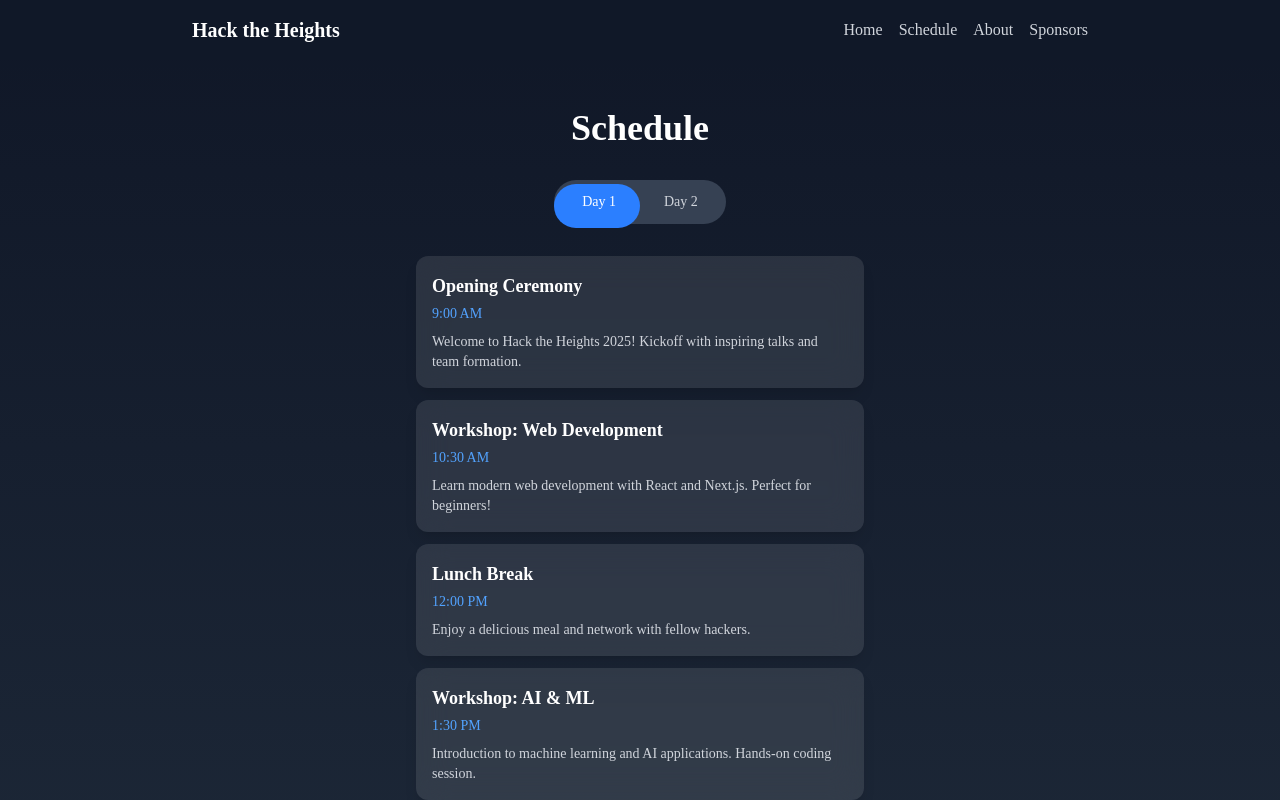
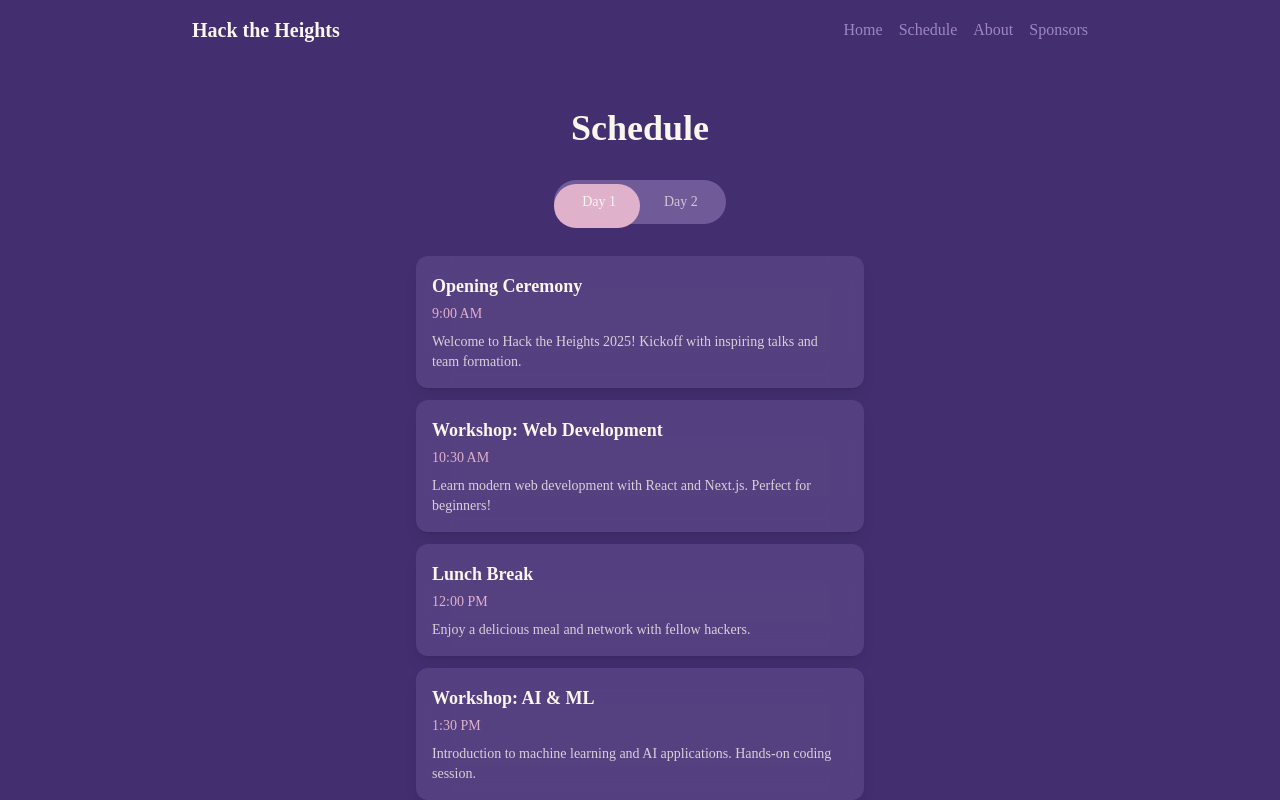
Before and after one commit to bccss/hth2025, a React (Vite) app: page /schedule in a window 1280 px wide. Shown: the top 800 px of the page. Built offline with nearby package versions, Linux system fonts and the light colour scheme; a web font is replaced by a local one.

Commit message:
update colors

```diff
--- a/src/App.tsx
+++ b/src/App.tsx
@@ -9,7 +9,7 @@
 function App() {
   return (
     <Router>
-      <div className="min-h-screen bg-gray-900">
+      <div className="min-h-screen bg-backgroundPurple">
         <Nav />
         <Routes>
           <Route path="/" element={<Landing />} />
--- a/src/components/About.tsx
+++ b/src/components/About.tsx
@@ -30,29 +30,29 @@
    return (
       <>
          <div className="flex flex-col items-center">
-            <h1 className='text-4xl font-bold text-white text-center my-4'>About</h1>
+            <h1 className='text-4xl font-bold text-fontCream text-center my-4'>About</h1>
             {/** chatgpt cooked */}
-            <p className="text-center w-3/5">
+            <p className="text-center w-3/5 text-fontCream">
                Hack the Heights is Boston College's annual hackathon, where innovation meets community. Open to students of all skill levels and backgrounds, the event is a 24-hour coding sprint that brings together creative minds to build tech solutions, learn new skills, and collaborate on impactful projects. Hosted by the Computer Science Society, Hack the Heights fosters a welcoming environment for beginners and seasoned hackers alike, offering workshops, mentorship, prizes, and the chance to make something awesome.
             </p>
          </div>
 
          <div className="flex flex-col items-center mt-8">
-            <h1 className='text-4xl font-bold text-white text-center my-4'>FAQ</h1>
+            <h1 className='text-4xl font-bold text-fontCream text-center my-4'>FAQ</h1>
             <div className="grid grid-cols-2 gap-8 w-3/5">
                {faqs.map((faq, index) => (
-                  <div key={index} className="bg-white/10 rounded-lg p-4 cursor-pointer hover:bg-white/20 transition-colors">
+                  <div key={index} className="bg-[var(--color-lightPurple)]/20 rounded-lg p-4 cursor-pointer hover:bg-[var(--color-lightPurple)]/30 transition-colors">
                      <div
                         className="flex justify-between items-center"
                         onClick={() => toggleAnswer(index)}
                      >
-                        <h3 className="text-xl font-semibold text-white">{faq.question}</h3>
-                        <span className="text-white text-2xl">
+                        <h3 className="text-xl font-semibold text-fontCream">{faq.question}</h3>
+                        <span className="text-fontCream text-2xl">
                            {openIndex === index ? '−' : '+'}
                         </span>
                      </div>
                      {openIndex === index && (
-                        <p className="text-white mt-4 text-sm">
+                        <p className="text-fontCream mt-4 text-sm">
                            {faq.answer}
                         </p>
                      )}
--- a/src/components/Landing.tsx
+++ b/src/components/Landing.tsx
@@ -33,7 +33,7 @@
             rel="noopener noreferrer"
             className={`
               bg-backgroundCream text-fontPurple px-8 py-2 rounded-xl transition-all duration-300
-              hover:bg-fontPurple hover:text-backgroundCream font-medium text-lg
+              hover:bg-[var(--color-lightPink)] hover:text-fontCream font-medium text-lg
               transform ${isHovered ? 'scale-105' : ''} ${isPressed ? 'scale-95' : ''}
               shadow-lg hover:shadow-xl active:shadow
             `}
@@ -54,7 +54,7 @@
           href="https://bccss.co/"
           target="_blank"
           rel="noopener noreferrer"
-          className="text-white hover:text-backgroundCream transition-colors"
+          className="text-fontCream hover:text-[var(--color-lightPink)] transition-colors"
         >
           bccss.co
         </a>
@@ -62,7 +62,7 @@
           Interested in sponsoring us?{' '}
           <a
             href="mailto:bccssociety@gmail.com"
-            className="underline text-white hover:text-backgroundCream transition-colors"
+            className="underline text-fontCream hover:text-[var(--color-lightPink)] transition-colors"
           >
             Click here!
           </a>
--- a/src/components/Nav.tsx
+++ b/src/components/Nav.tsx
@@ -4,12 +4,12 @@
   return (
     <nav className="p-4">
       <div className="max-w-4xl mx-auto flex justify-between items-center">
-        <Link to="/" className="text-white text-xl font-bold">Hack the Heights</Link>
+        <Link to="/" className="text-fontCream text-xl font-bold">Hack the Heights</Link>
         <div className="space-x-4">
-          <Link to="/" className="text-gray-300 hover:text-white transition-colors">Home</Link>
-          <Link to="/schedule" className="text-gray-300 hover:text-white transition-colors">Schedule</Link>
-          <Link to="/about" className="text-gray-300 hover:text-white transition-colors">About</Link>
-          <Link to="/sponsors" className="text-gray-300 hover:text-white transition-colors">Sponsors</Link>
+          <Link to="/" className="text-[var(--color-lightPurple)] hover:text-fontCream transition-colors">Home</Link>
+          <Link to="/schedule" className="text-[var(--color-lightPurple)] hover:text-fontCream transition-colors">Schedule</Link>
+          <Link to="/about" className="text-[var(--color-lightPurple)] hover:text-fontCream transition-colors">About</Link>
+          <Link to="/sponsors" className="text-[var(--color-lightPurple)] hover:text-fontCream transition-colors">Sponsors</Link>
         </div>
       </div>
     </nav>
--- a/src/components/Schedule.tsx
+++ b/src/components/Schedule.tsx
@@ -78,15 +78,15 @@
   };
 
   return (
-    <div className="min-h-screen bg-gradient-to-b from-gray-900 to-gray-800 py-12 px-4">
+    <div className="min-h-screen bg-backgroundPurple py-12 px-4">
       <div className="max-w-2xl mx-auto">
-        <h2 className="text-4xl font-bold text-white text-center mb-8">Schedule</h2>
+        <h2 className="text-4xl font-bold text-fontCream text-center mb-8">Schedule</h2>
 
         {/* Day Switcher */}
         <div className="flex justify-center mb-8">
-          <div className="relative bg-gray-700 rounded-full p-1">
+          <div className="relative bg-[var(--color-lightPurple)]/50 rounded-full p-1">
             <motion.div
-              className="absolute h-full bg-blue-500 rounded-full"
+              className="absolute h-full bg-[var(--color-lightPink)] rounded-full"
               initial={false}
               animate={{
                 left: activeDay === 'day1' ? '0%' : '50%',
@@ -96,7 +96,7 @@
             />
             <button
               className={`relative px-6 py-2 rounded-full text-sm font-medium z-10 ${
-                activeDay === 'day1' ? 'text-white' : 'text-gray-300'
+                activeDay === 'day1' ? 'text-fontCream' : 'text-[var(--color-secondaryCream)]/70'
               }`}
               onClick={() => setActiveDay('day1')}
             >
@@ -104,7 +104,7 @@
             </button>
             <button
               className={`relative px-6 py-2 rounded-full text-sm font-medium z-10 ${
-                activeDay === 'day2' ? 'text-white' : 'text-gray-300'
+                activeDay === 'day2' ? 'text-fontCream' : 'text-[var(--color-secondaryCream)]/70'
               }`}
               onClick={() => setActiveDay('day2')}
             >
@@ -123,15 +123,15 @@
                 animate={{ opacity: 1, y: 0 }}
                 exit={{ opacity: 0, y: -20 }}
                 whileHover={{ scale: 1.02 }}
-                className="bg-white/10 backdrop-blur-lg rounded-xl p-4 shadow-lg max-w-md mx-auto"
+                className="bg-[var(--color-lightPurple)]/20 backdrop-blur-lg rounded-xl p-4 shadow-lg max-w-md mx-auto"
               >
                 <div className="flex justify-between items-start">
                   <div>
-                    <h3 className="text-lg font-semibold text-white">{card.title}</h3>
-                    <p className="text-blue-400 text-sm mt-1">{card.time}</p>
+                    <h3 className="text-lg font-semibold text-fontCream">{card.title}</h3>
+                    <p className="text-[var(--color-lightPink)] text-sm mt-1">{card.time}</p>
                   </div>
                 </div>
-                <p className="text-gray-300 text-sm mt-2">{card.description}</p>
+                <p className="text-[var(--color-secondaryCream)]/80 text-sm mt-2">{card.description}</p>
               </motion.div>
             ))}
           </AnimatePresence>
--- a/src/index.css
+++ b/src/index.css
@@ -4,6 +4,8 @@
 :root {
   --color-primaryPurple: #432F70;
   --color-secondaryCream: #F9F5EF;
+  --color-lightPurple: #9F86C0;
+  --color-lightPink: #E0B1CB;
   --font-body: 'Jersey 15';
 }
 
--- a/src/styles/colors.ts
+++ b/src/styles/colors.ts
@@ -1,8 +1,8 @@
 const colors = {
-    purple: "#432F70",
-    cream: "#F9F5EF",
-    lightPurple: "#9F86C0",
-    lightPink: "#E0B1CB"
+    purple: "#432F70", // Main color
+    cream: "#F9F5EF", // Text and accents
+    lightPurple: "#9F86C0", // First accent colors
+    lightPink: "#E0B1CB" // Second accent color
 }
 
 export default colors;
```
Also changed, not shown: src/components/Sponsors.tsx (+8 -8 lines).
